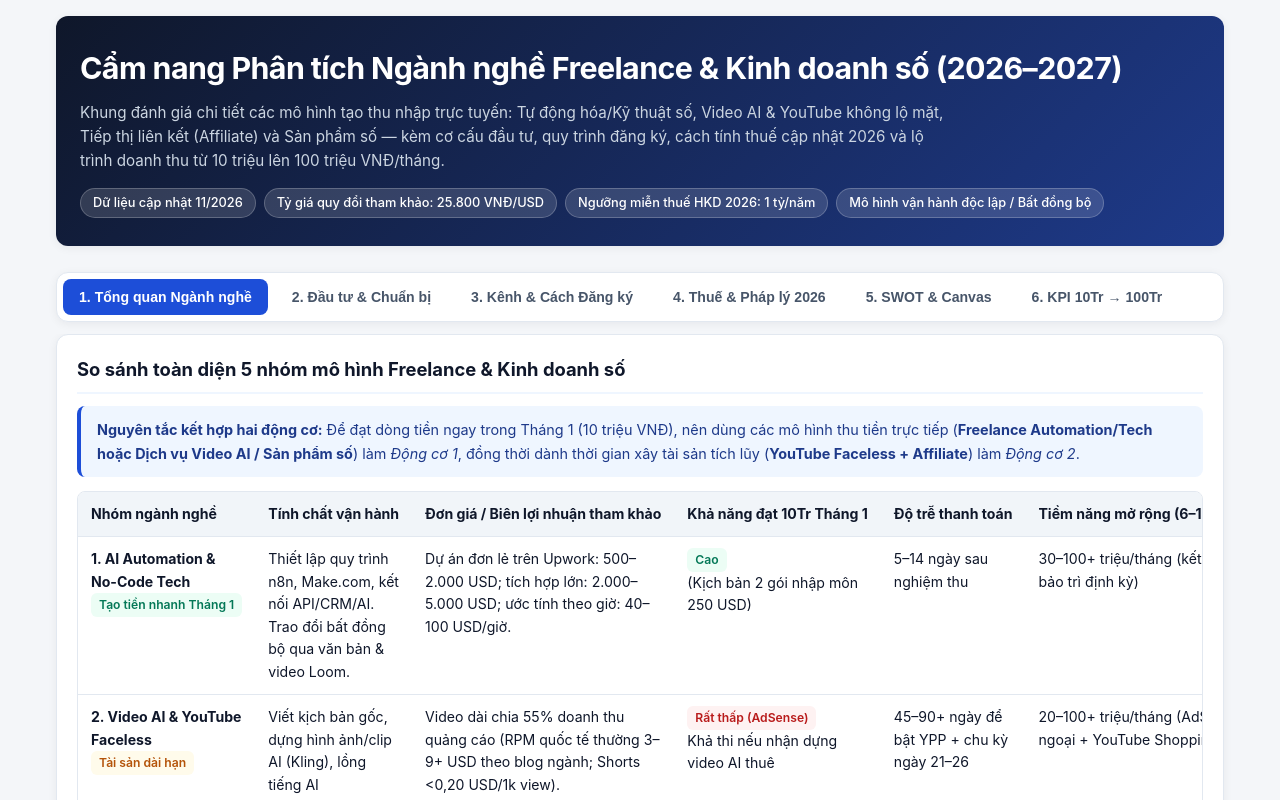
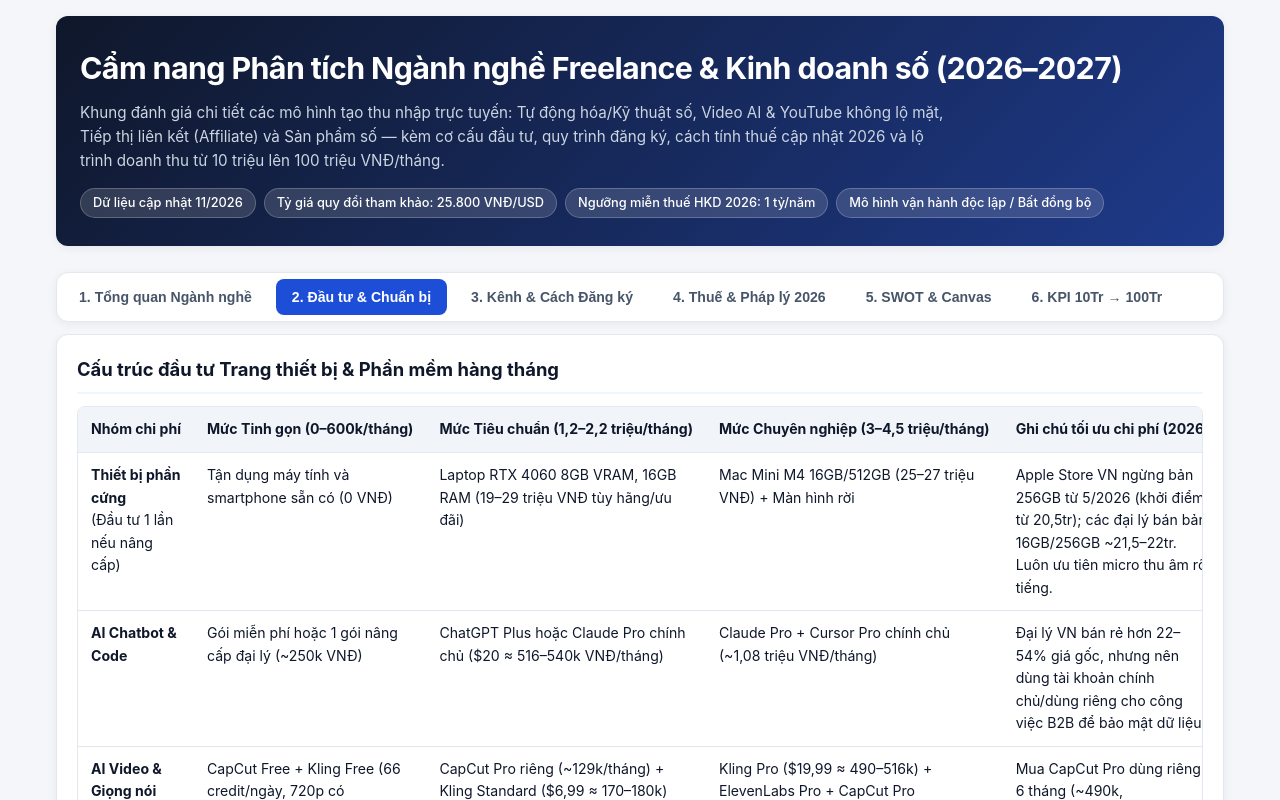
Before and after one commit to anhminhlth/anhminhlth.github.io, a plain HTML site: page nghe-minh2.html in a window 1280 px wide. Both pictures are taken after a click on the button "2. Đầu tư & Chuẩn bị". Shown: the top 800 px of the page. Drawn offline with Linux system fonts and the light colour scheme.

Commit message:
Update nghe-minh2.html

```diff
--- a/nghe-minh2.html
+++ b/nghe-minh2.html
@@ -947,8 +947,13 @@
       for (var i = 0; i < btns.length; i++) {
         btns[i].classList.remove("active");
       }
-      document.getElementById(tabId).classList.add("active");
-      evt.currentTarget.classList.add("active");
+      var target = document.getElementById(tabId);
+      if (target) {
+        target.classList.add("active");
+      }
+      if (evt && evt.currentTarget) {
+        evt.currentTarget.classList.add("active");
+      }
     }
 
     function formatVND(num) {
@@ -956,12 +961,10 @@
     }
 
     function calcTax2026() {
-      var monthlyRev = Math.max(0, parseFloat(document.getElementById("revInput").value) |
-
-| 0);
-      var costPct = Math.min(95, Math.max(0, parseFloat(document.getElementById("costInput").value) |
-
-| 0));
+      var revVal = parseFloat(document.getElementById("revInput").value);
+      var monthlyRev = Math.max(0, isNaN(revVal) ? 0 : revVal);
+      var costVal = parseFloat(document.getElementById("costInput").value);
+      var costPct = Math.min(95, Math.max(0, isNaN(costVal) ? 0 : costVal));
       var annualRev = monthlyRev * 12 * 1000000;
       var rates = document.getElementById("sectorSelect").value.split("|");
       var vatRate = parseFloat(rates[0]);
@@ -1037,9 +1040,8 @@
 
     function loadChecklist() {
       try {
-        var saved = JSON.parse(localStorage.getItem("freelance_checklist_2026") |
-
-| "[]");
+        var rawSaved = localStorage.getItem("freelance_checklist_2026");
+        var saved = JSON.parse(rawSaved ? rawSaved : "[]");
         var boxes = document.querySelectorAll("#checklistContainer input[type='checkbox']");
         boxes.forEach(function (b, idx) {
           if (saved[idx]) {
@@ -1057,3 +1059,4 @@
   </script>
 </body>
 </html>
+<!-- https://gemini.google.com/app/aab28a1e38a4443f -->
```
